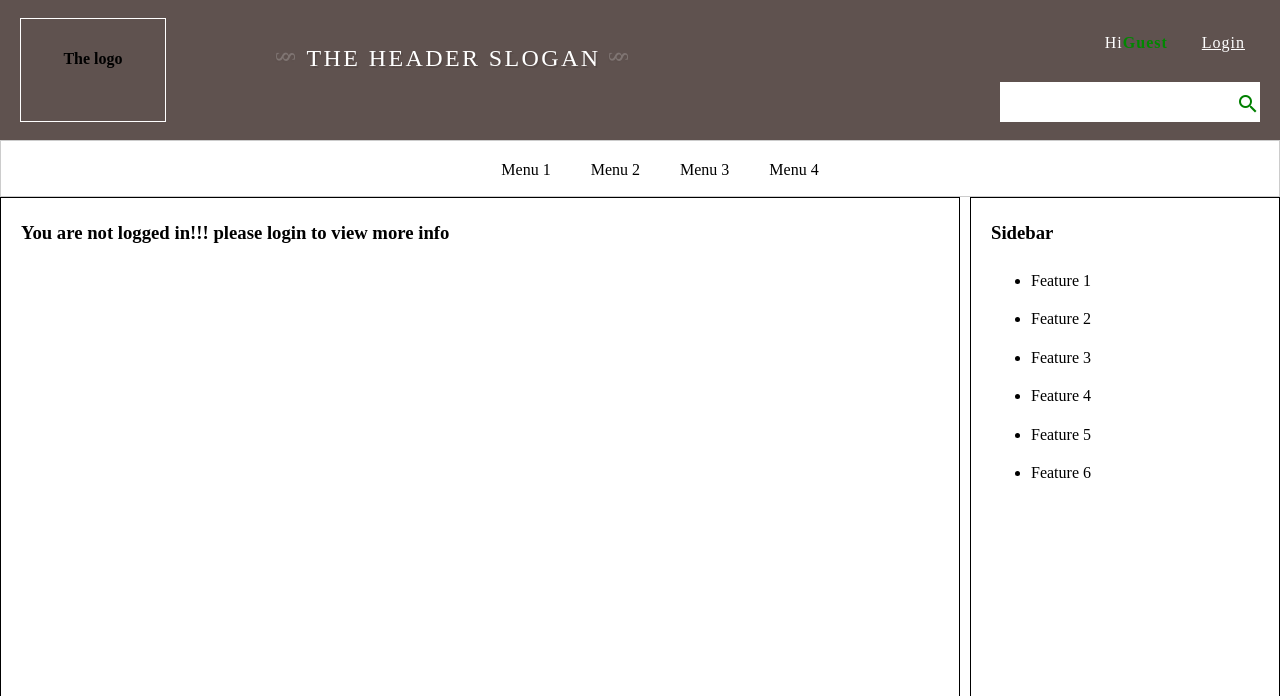
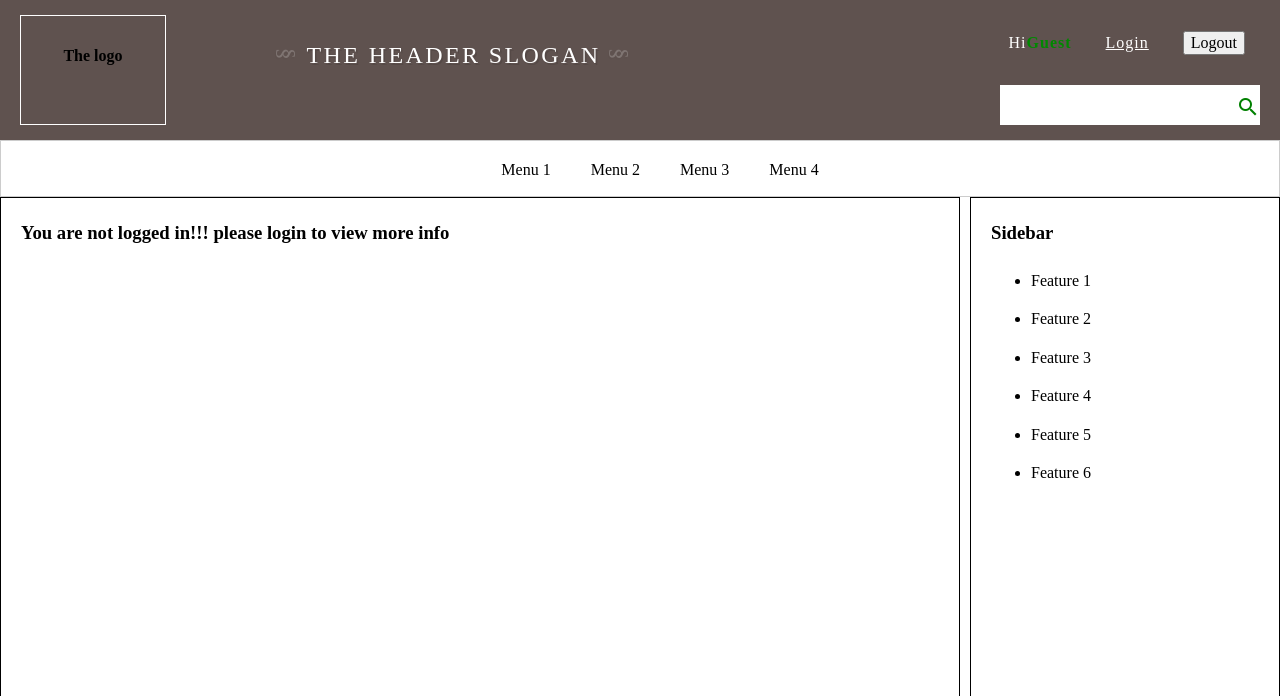
Before and after one commit to naofumi0115/sudahomework, a PHP site: page / in a window 1280 px wide. Shown: the top 696 px of the page. Run offline with PHP 8.4, Linux system fonts and the light colour scheme; some libraries are stand-ins or nearby versions.

Commit message:
Update index.php

```diff
--- a/pav-training/src/home/index.php
+++ b/pav-training/src/home/index.php
@@ -29,6 +29,11 @@
                     } ?>
                 </li>
                 <li><a href="javascript:void(0)" onclick="showLoginForm()">Login</a></li>
+                <li>
+                    <form id="logout" method="post" action="/logout">
+                        <button type="submit" name="Login">Logout</button>
+                    </form>
+                </li>
             </ul>
 
             <form id="login" method="post" action="/login">
@@ -39,10 +44,6 @@
                 <input type="password" name="password" placeholder="Password" />
                 <label><input type="checkbox" name="rememberUsername" />Remember user name </label>
                 <button type="submit" name="Login">Login</button>
-                <form id="logout" method="post" action="/login">
-                    <input type = hidden value="logout" name="log">
-                    <button type="submit" name="Login">Logout</button>
-                </form>
             </form>
             <form method="GET" id="search">
                 <input type="text" name="keyword" />
@@ -69,8 +70,7 @@
             ?><h3>You are not logged in!!! please login to view more info</h3><?php
         } else {
             ?><h3>The main content go here</h3><?php
-                                                                                                                }
-                                                                                                                    ?>
+            }?>
         </div>
         <div id="sidebar">
             <h3> Sidebar </h3>
```
Lines whose indentation alone changed are shown as unchanged.
